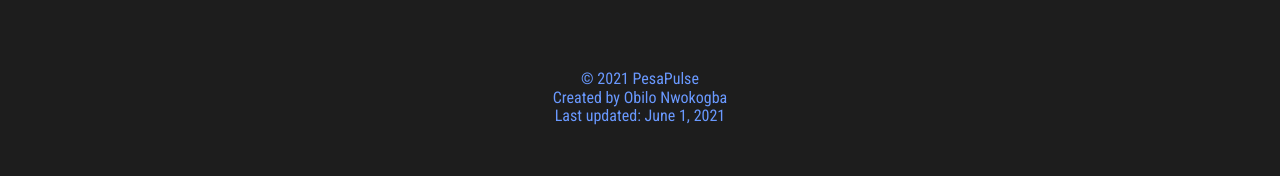
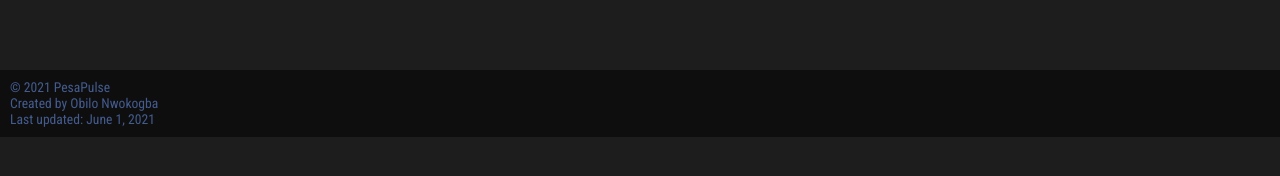
Before and after one commit to obi-nwokogba/pesapulse-website, a plain HTML site: page index.html in a window 1280 px wide. Shown: the part 158-334 px from the top of the page. Drawn offline with nearby package versions, Linux system fonts and the light colour scheme; no server answers.

Commit message:
UI improvements

```diff
--- a/css/styles.css
+++ b/css/styles.css
@@ -4,6 +4,14 @@
     width: 100%;
     text-align: center;
     font-family: 'Roboto Condensed', sans-serif;
+}
+
+footer{
+    text-align: left;
+    padding:10px;
+    background:black;
+    opacity:0.5;
+    font-size:0.85em;
 }
 
 #mainLogo {
```
